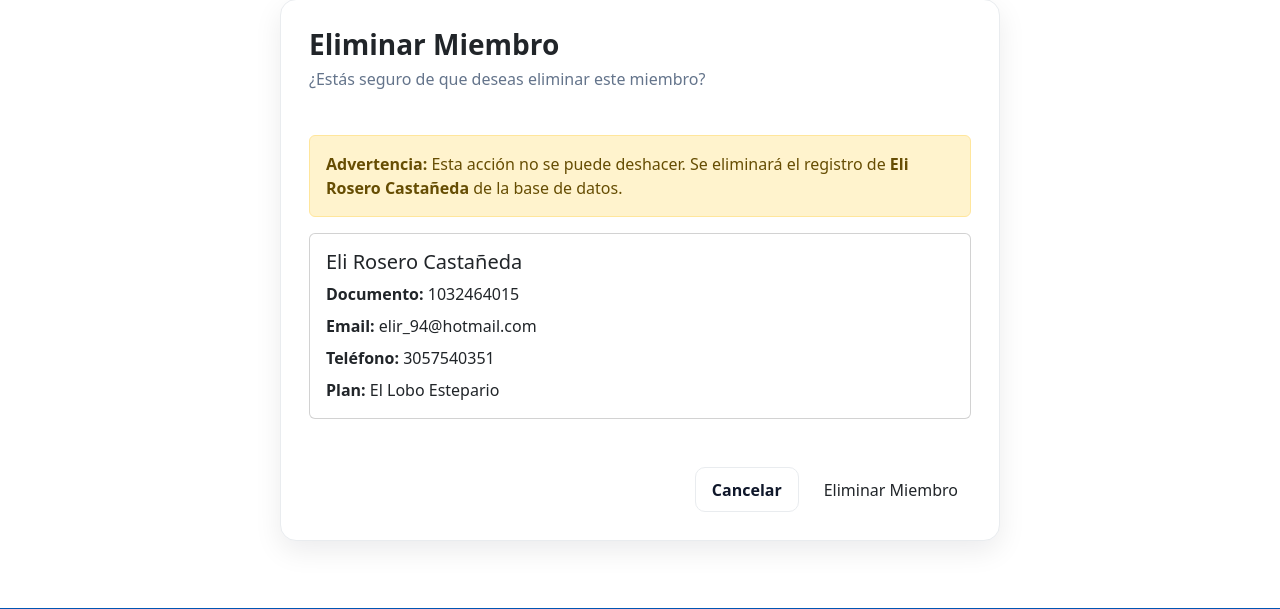
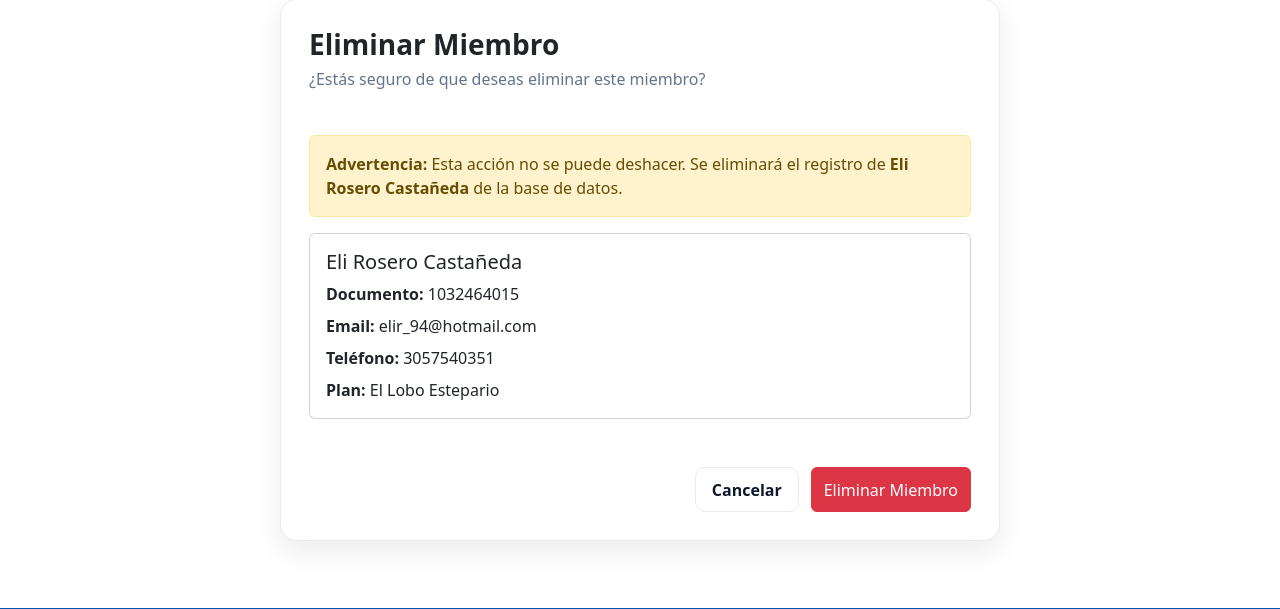
Before and after one commit to EliRoCas/ACA-DB, a Django app: page /members/1/delete/ in a window 1280 px wide. Shown: the part 111-720 px from the top of the page. Run offline with Django 5.2, Linux system fonts and the light colour scheme; a user stored in the database is signed in; data comes from the database, SQL or seed files in the repository; both versions use the stored data as it was after the commit.

Commit message:
style: botón de confirmación de eliminación

```diff
--- a/memberships/templates/memberships/member_confirm_delete.html
+++ b/memberships/templates/memberships/member_confirm_delete.html
@@ -22,7 +22,7 @@
       {% csrf_token %}
       <div class="form-actions mt-4">
         <a class="btn btn-outline-custom" href="{% url 'member_list' %}">Cancelar</a>
-        <button class="btn btn-danger-custom" type="submit">Eliminar Miembro</button>
+        <button class="btn btn-danger" type="submit">Eliminar Miembro</button>
       </div>
     </form>
   </div>
--- a/memberships/templates/memberships/membership_confirm_delete.html
+++ b/memberships/templates/memberships/membership_confirm_delete.html
@@ -27,7 +27,7 @@
           >Cancelar</a
         >
         <button
-          class="btn btn-danger-custom"
+          class="btn btn-danger"
           type="submit"
         >
           Eliminar
```
Also changed, not shown: db.sqlite3.
